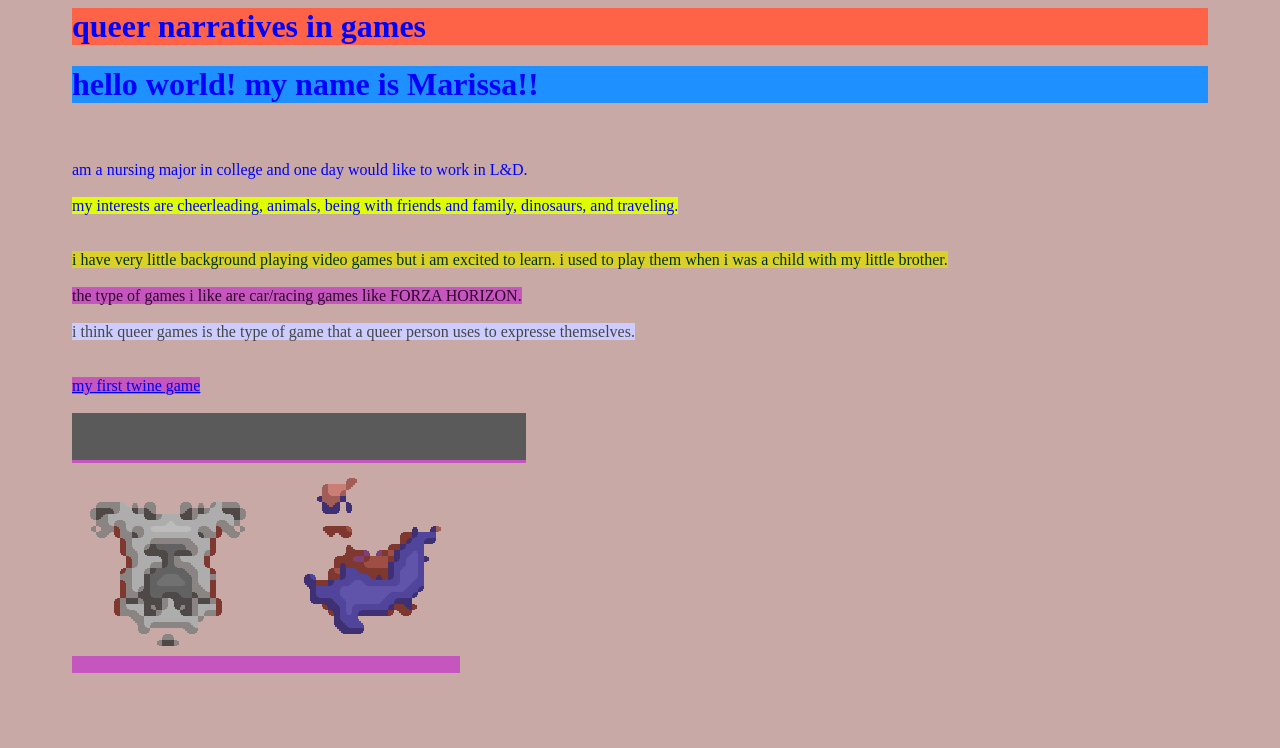
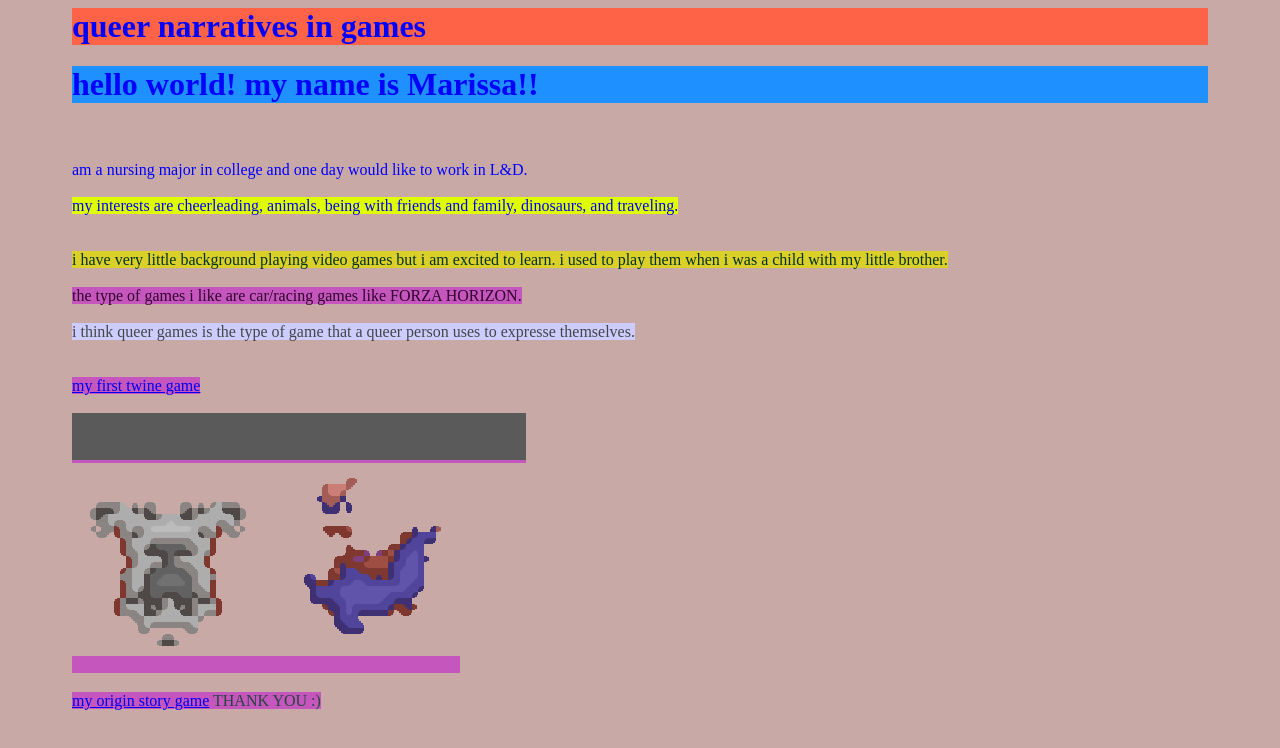
Before and after one commit to MarissaLBooth/queernarratives, a plain HTML site: page index.html in a window 1280 px wide. Drawn offline with Linux system fonts and the light colour scheme.

Commit message:
Update index.html

```diff
--- a/index.html
+++ b/index.html
@@ -39,7 +39,7 @@
       <img src="https://marissalbooth.github.io/queernarratives/Images/sprite1.png">
       <img src="https://marissalbooth.github.io/queernarratives/Images/sprite6.png">
     <br><br>
-                <a href="https://marissalbooth.github.io/queernarratives/
+                <a href="https://marissalbooth.github.io/queernarratives/origin.story.html">my origin story game<a/a>
     THANK YOU :)
   </body>
 
```
